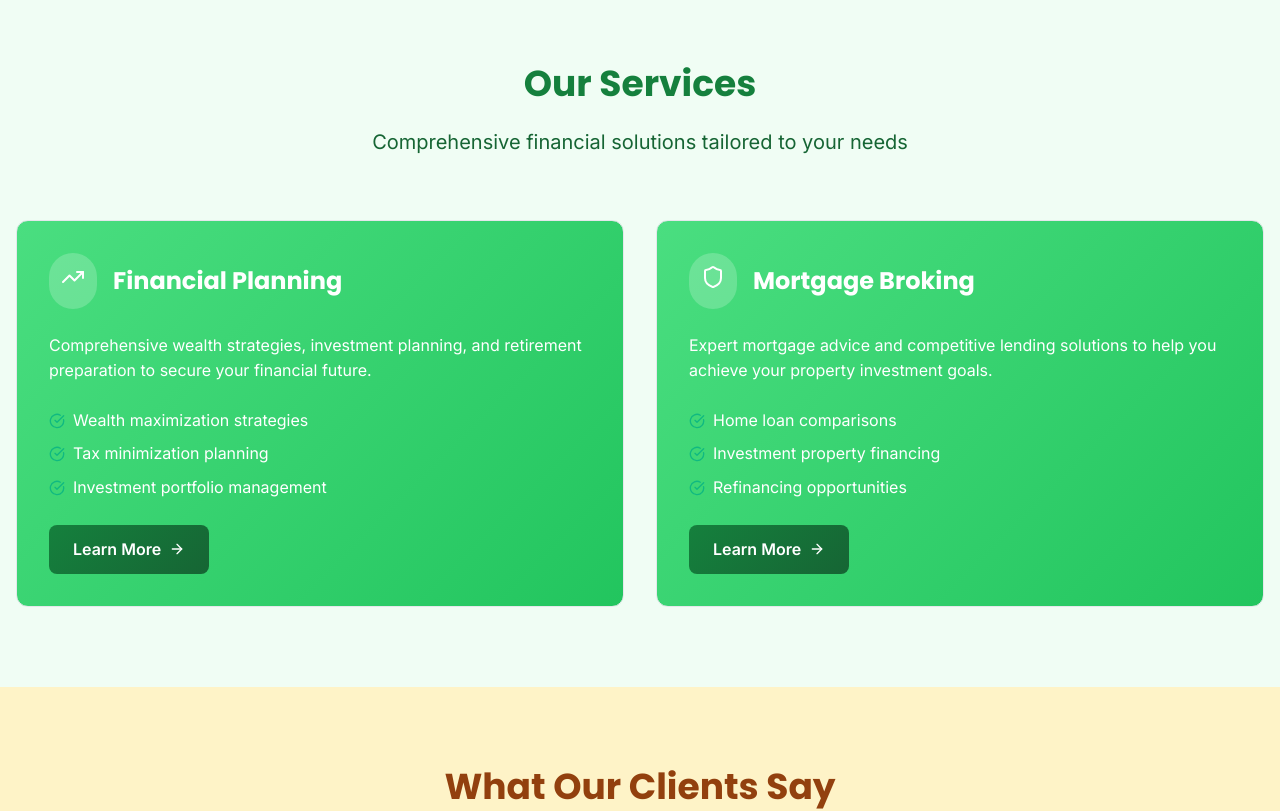
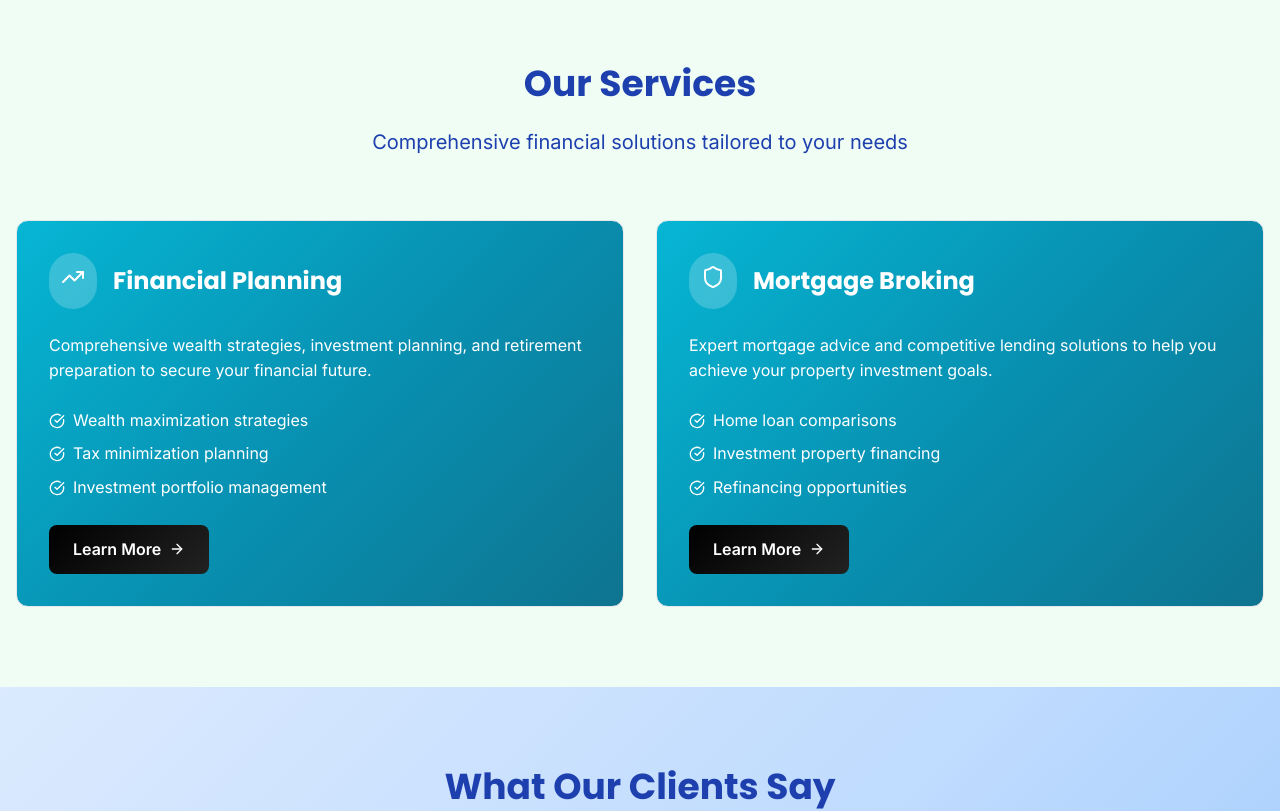
Before and after one commit to TalhaTofeeq789/gtm_finance, a React (Vite) app: page / in a window 1280 px wide. Shown: the part 2280-3091 px from the top of the page. Built offline with nearby package versions, Linux system fonts and the light colour scheme.

Commit message:
UI Updates

```diff
--- a/src/App.jsx
+++ b/src/App.jsx
@@ -1149,15 +1149,15 @@ function App() {
             viewport={{ once: true }}
             className="text-center space-y-6 mb-16"
           >
-            <motion.h2 variants={fadeInUp} className="text-3xl lg:text-4xl font-bold" style={{ color: '#15803d' }}>
+            <motion.h2 variants={fadeInUp} className="text-3xl lg:text-4xl font-bold" style={{ color: '#1e40af' }}>
               Our Services
             </motion.h2>
-            <motion.p variants={fadeInUp} className="text-xl max-w-3xl mx-auto" style={{ color: '#166534' }}>
+            <motion.p variants={fadeInUp} className="text-xl max-w-3xl mx-auto" style={{ color: '#1e40af' }}>
               Comprehensive financial solutions tailored to your needs
             </motion.p>
           </motion.div>
 
-          <div className="grid grid-cols-1 lg:grid-cols-2 gap-8">
+          <div className="grid grid-cols-1 lg:grid-cols-2 gap-8" >
             <motion.div
               variants={fadeIn}
               initial="hidden"
@@ -1170,7 +1170,7 @@ function App() {
               viewport={{ once: true }}
               className="hover:shadow-2xl"
               style={{
-                background: 'linear-gradient(135deg, #4ade80 0%, #22c55e 100%)',
+                background: 'linear-gradient(135deg, #06b6d4 0%, #0891b2 50%, #0e7490 100%)',
                 padding: '2rem',
                 borderRadius: '0.75rem',
                 border: '1px solid #e5e7eb'
@@ -1188,15 +1188,15 @@ function App() {
               </p>
               <ul className="space-y-2 mb-6">
                 <li className="flex items-center gap-2">
-                  <CheckCircle className="text-green-500" size={16} />
+                  <CheckCircle style={{ color: '#fff' }} size={16} />
                   <span style={{ color: '#ffffff' }}>Wealth maximization strategies</span>
                 </li>
                 <li className="flex items-center gap-2">
-                  <CheckCircle className="text-green-500" size={16} />
+                  <CheckCircle style={{ color: '#fff' }} size={16} />
                   <span style={{ color: '#ffffff' }}>Tax minimization planning</span>
                 </li>
                 <li className="flex items-center gap-2">
-                  <CheckCircle className="text-green-500" size={16} />
+                  <CheckCircle style={{ color: '#fff' }} size={16} />
                   <span style={{ color: '#ffffff' }}>Investment portfolio management</span>
                 </li>
               </ul>
@@ -1204,7 +1204,7 @@ function App() {
                 to="/financial-planning"
                 className="inline-flex items-center gap-2 px-6 py-3 rounded-lg font-semibold transition-all duration-300 hover:scale-105"
                 style={{
-                  background: 'linear-gradient(135deg, #15803d 0%, #166534 100%)',
+                  background: 'linear-gradient(135deg, #000000 0%, #222222 100%)',
                   color: '#ffffff'
                 }}
               >
@@ -1225,7 +1225,7 @@ function App() {
               transition={{ delay: 0.1 }}
               className="hover:shadow-2xl"
               style={{
-                background: 'linear-gradient(135deg, #4ade80 0%, #22c55e 100%)',
+                background: 'linear-gradient(135deg, #06b6d4 0%, #0891b2 50%, #0e7490 100%)',
                 padding: '2rem',
                 borderRadius: '0.75rem',
                 border: '1px solid #e5e7eb'
@@ -1243,15 +1243,15 @@ function App() {
               </p>
               <ul className="space-y-2 mb-6">
                 <li className="flex items-center gap-2">
-                  <CheckCircle className="text-green-500" size={16} />
+                  <CheckCircle style={{ color: '#fff' }} size={16} />
                   <span style={{ color: '#ffffff' }}>Home loan comparisons</span>
                 </li>
                 <li className="flex items-center gap-2">
-                  <CheckCircle className="text-green-500" size={16} />
+                  <CheckCircle style={{ color: '#fff' }} size={16} />
                   <span style={{ color: '#ffffff' }}>Investment property financing</span>
                 </li>
                 <li className="flex items-center gap-2">
-                  <CheckCircle className="text-green-500" size={16} />
+                  <CheckCircle style={{ color: '#fff' }} size={16} />
                   <span style={{ color: '#ffffff' }}>Refinancing opportunities</span>
                 </li>
               </ul>
@@ -1259,7 +1259,7 @@ function App() {
                 to="/mortgage-broking"
                 className="inline-flex items-center gap-2 px-6 py-3 rounded-lg font-semibold transition-all duration-300 hover:scale-105"
                 style={{
-                  background: 'linear-gradient(135deg, #15803d 0%, #166534 100%)',
+                  background: 'linear-gradient(135deg, #000000 0%, #222222 100%)',
                   color: '#ffffff'
                 }}
               >
@@ -1276,7 +1276,7 @@ function App() {
       <section
         className="py-20 relative"
         style={{
-          backgroundColor: '#fef3c7'
+          background: 'linear-gradient(135deg, #dbeafe 0%, #bfdbfe 50%, #93c5fd 100%)'
         }}
       >
 
@@ -1288,7 +1288,7 @@ function App() {
             viewport={{ once: true }}
             className="text-center space-y-6 mb-16"
           >
-            <motion.h2 variants={fadeInUp} className="text-3xl lg:text-4xl font-bold" style={{ color: '#92400e' }}>
+            <motion.h2 variants={fadeInUp} className="text-3xl lg:text-4xl font-bold" style={{ color: '#9200e' }}>
               What Our Clients Say
             </motion.h2>
             <motion.p variants={fadeInUp} className="text-xl max-w-3xl mx-auto" style={{ color: '#451a03' }}>
```
